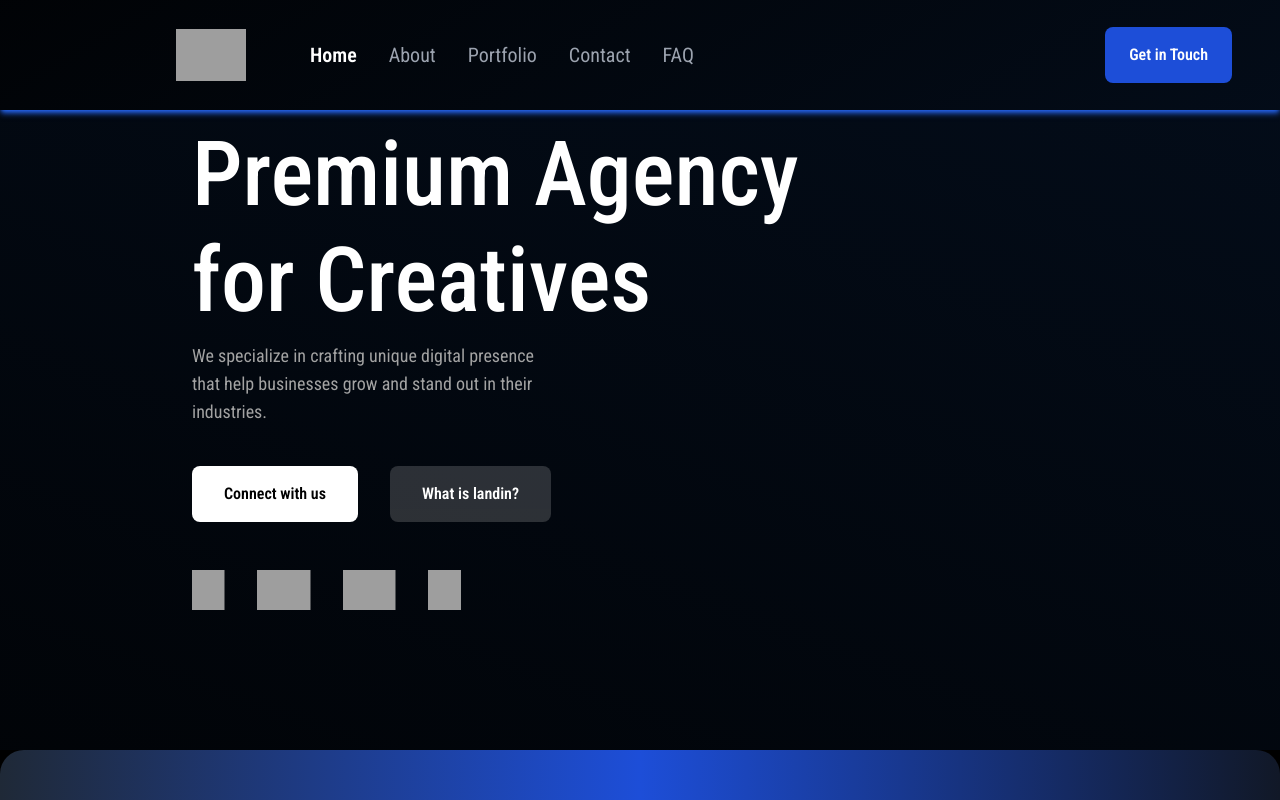
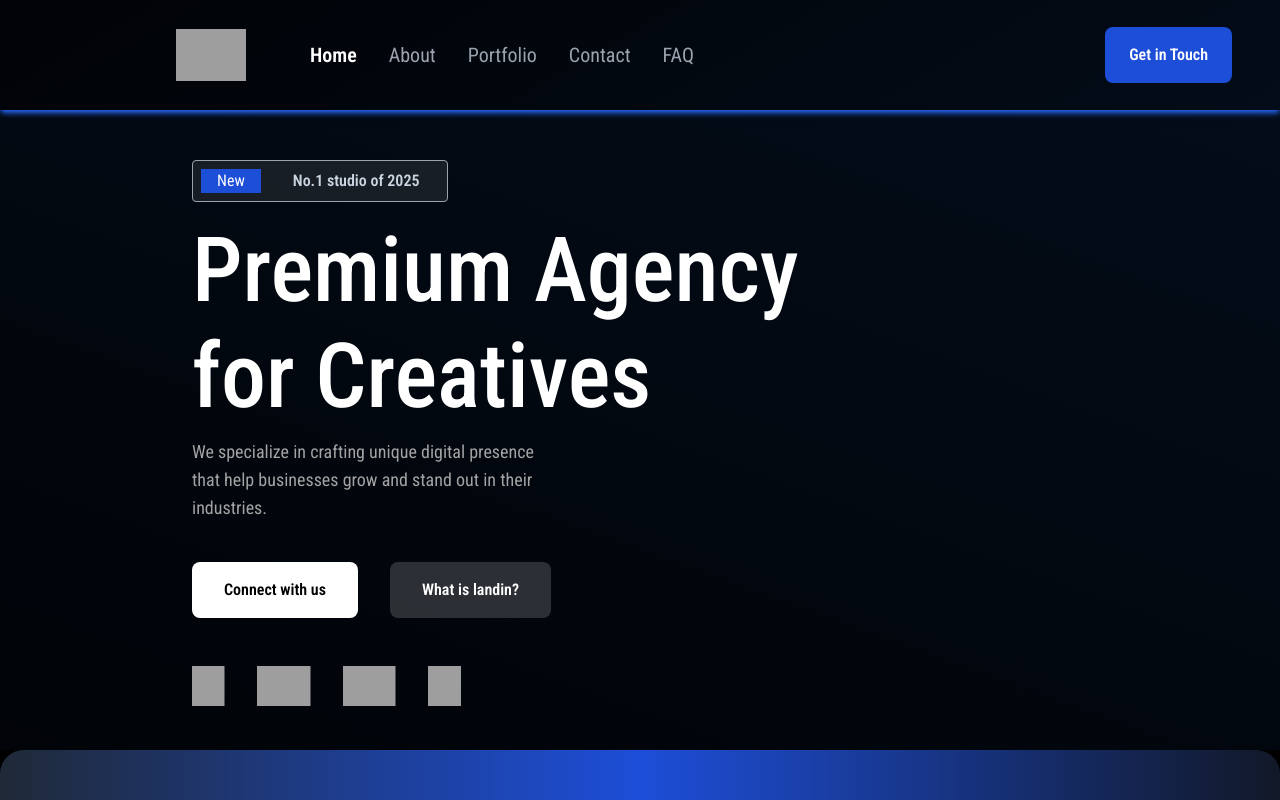
Before and after one commit to HuziiDev/Landin-Agency_website, a React (Vite) app in the folder frontend/: page / in a window 1280 px wide. Shown: the top 800 px of the page. Built offline with nearby package versions, Linux system fonts and the light colour scheme; grey boxes are pictures that could not be loaded; the HTML template or start-up script is replaced by a standard one.

Commit message:
little fixes

```diff
--- a/frontend/src/components/Hero.jsx
+++ b/frontend/src/components/Hero.jsx
@@ -20,7 +20,7 @@ const Hero = () => {
       }}
       className="h-[750px]  md:max-h-[100vh] bg-black"
     >
-      <motion.div className="flex flex-col text-white px-6 sm:px-12 md:px-24 lg:px-36 xl:px-48">
+      <motion.div className="flex flex-col pt-24 text-white px-6 sm:px-12 md:px-24 lg:px-36 xl:px-48">
         {/* New Tag */}
         <motion.div
         initial={{opacity:0}}
```
